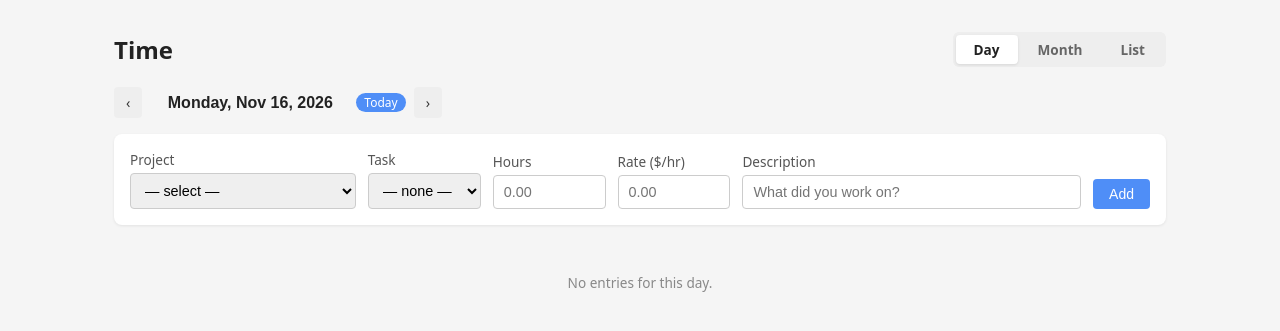
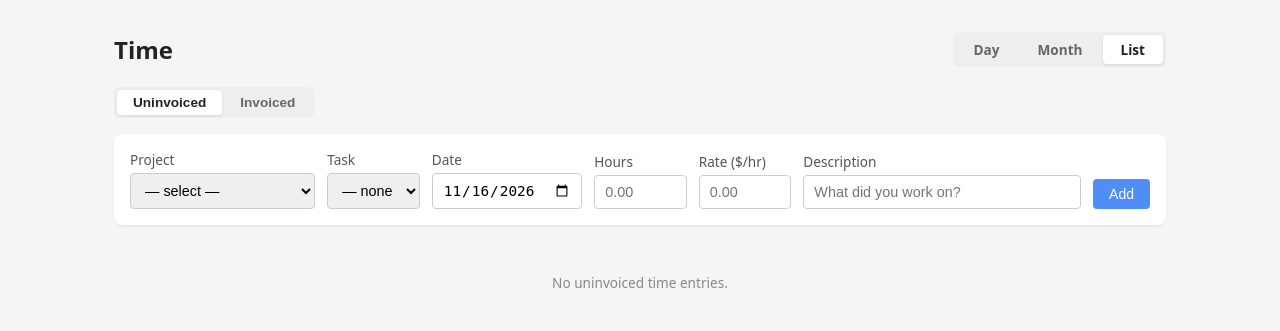
Before and after one commit to BASECAMP70/BASECAMPARB, a Flask app: page /time in a window 1280 px wide. Shown: the part 52-383 px from the top of the page. Run offline with Flask 3, Linux system fonts and the light colour scheme.

Commit message:
feat: list view is now the default time view
Co-Authored-By: Claude Sonnet 4.6 <noreply@anthropic.com>

```diff
--- a/timesheet/app.py
+++ b/timesheet/app.py
@@ -709,7 +709,7 @@ def create_app(config=None):
     def time_entries():
         import calendar as cal_mod
         today = dt_date.today()
-        view = request.args.get("view", "day")
+        view = request.args.get("view", "list")
 
         all_projects = storage.load_projects()
         active_projects = [p for p in all_projects if p["active"]]
--- a/timesheet/templates/time.html
+++ b/timesheet/templates/time.html
@@ -11,7 +11,7 @@
 <div style="display:flex;justify-content:space-between;align-items:center;margin-bottom:1.25rem">
   <h1 style="margin:0">Time</h1>
   <div class="time-tabs">
-    <a class="time-tab{% if view == 'day' or view == 'week' or not view %} active{% endif %}"
+    <a class="time-tab{% if view == 'day' or view == 'week' %} active{% endif %}"
        href="/time?view=day&date={{ day_date.isoformat() }}">Day</a>
     <a class="time-tab{% if view == 'month' %} active{% endif %}"
        href="/time?view=month&month={{ '%04d-%02d'|format(m_year, m_month) }}">Month</a>
```
